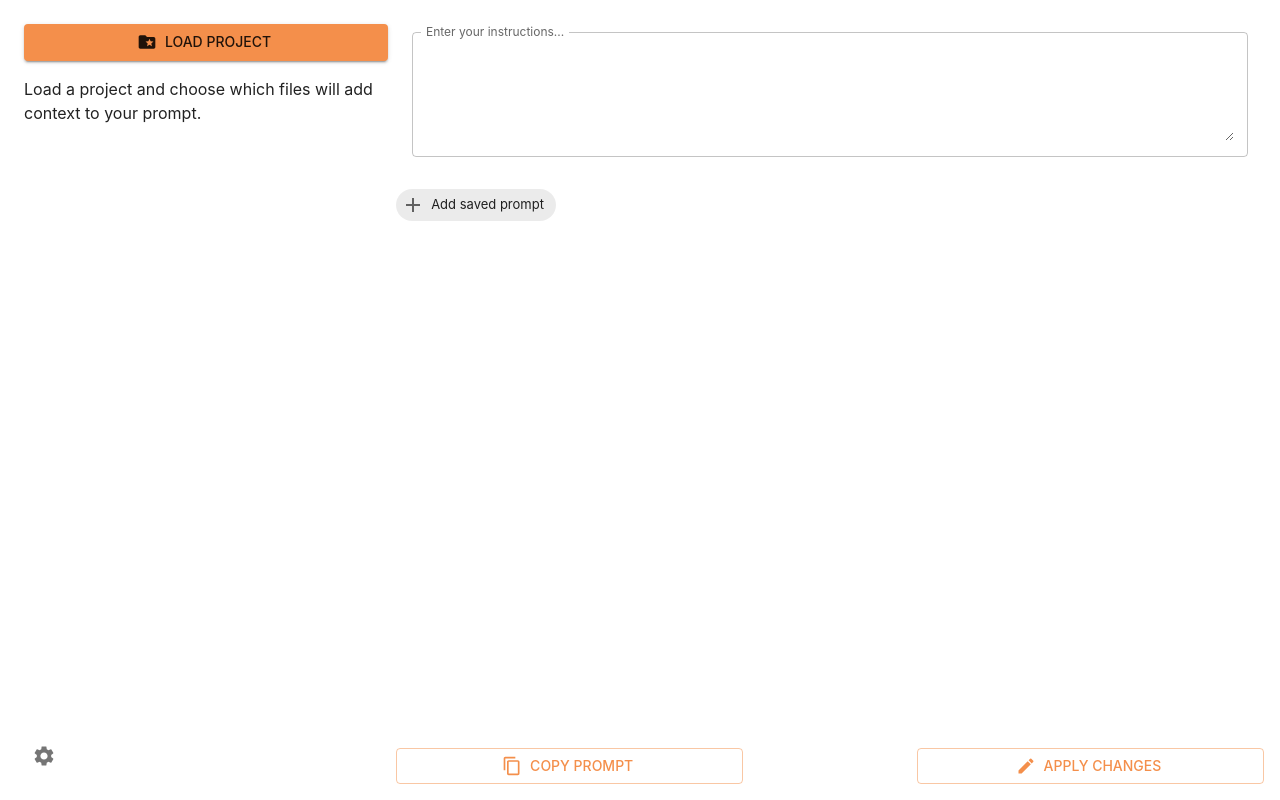
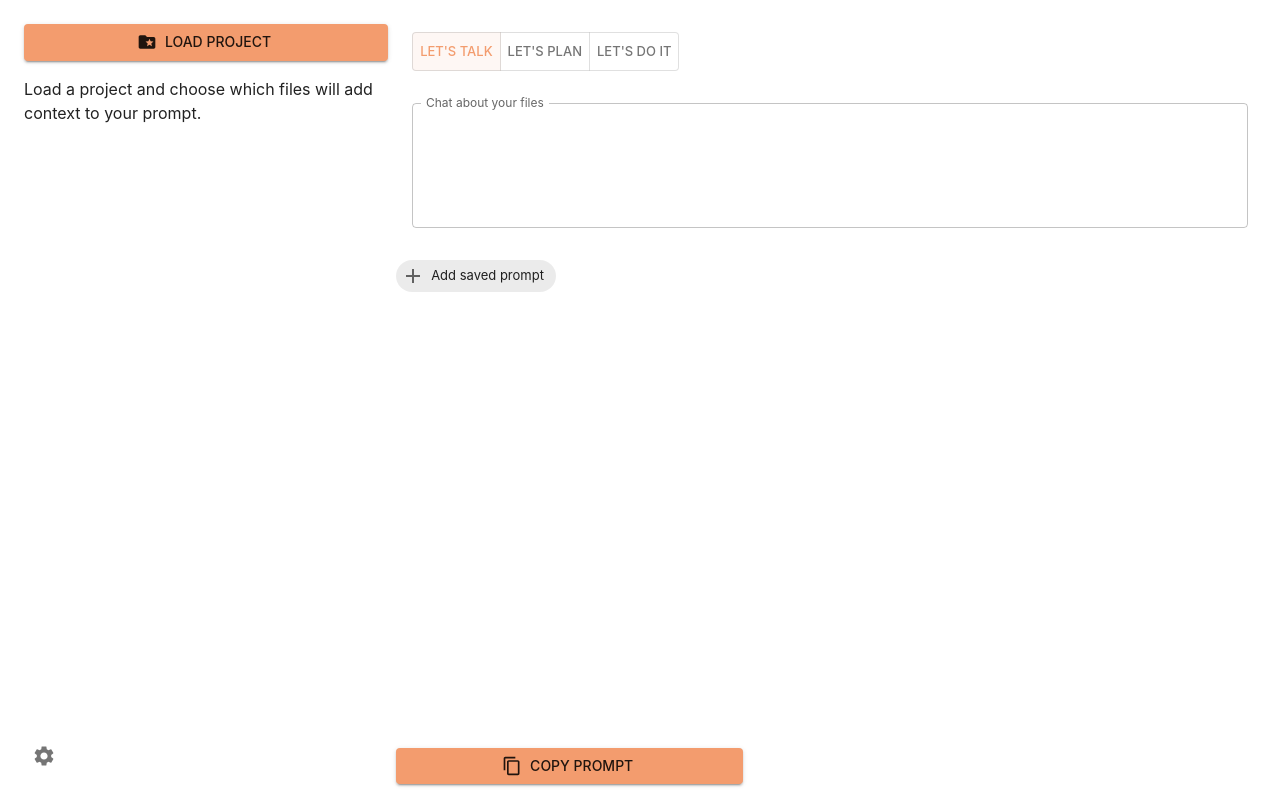
Before and after one commit to justinkahrs/o11n, a React (Vite) app: page / in a window 1280 px wide. Built offline with nearby package versions, Linux system fonts and the light colour scheme.

Commit message:
saving theme changes

```diff
--- a/src/App.tsx
+++ b/src/App.tsx
@@ -1,5 +1,13 @@
 import { useState, useEffect, useRef } from "react";
-import { ThemeProvider, CssBaseline, Stack, Grid, Button } from "@mui/material";
+import {
+  ThemeProvider,
+  CssBaseline,
+  Stack,
+  Grid,
+  Button,
+  ToggleButton,
+  ToggleButtonGroup,
+} from "@mui/material";
 import { invoke } from "@tauri-apps/api/core";
 import FileExplorer from "./components/FileExplorer";
 import { InstructionsInput } from "./components/InstructionsInput";
@@ -26,9 +34,9 @@ function App() {
   const [customTemplates, setCustomTemplates] = useState<CustomTemplate[]>([]);
   const [selectedFiles, setSelectedFiles] = useState<FileNode[]>([]);
   const [projects, setProjects] = useState<TreeItemData[]>([]);
-  const [planMode, setPlanMode] = useState(false);
   const [plan, setPlan] = useState("");
   const [currentTheme, setCurrentTheme] = useState(defaultTheme);
+  const [mode, setMode] = useState<"talk" | "plan" | "do">("talk");
 
   const projectsRef = useRef(projects);
   const selectedFilesRef = useRef(selectedFiles);
@@ -64,10 +72,6 @@ const [currentTheme, setCurrentTheme] = useState(defaultTheme);
       })
     );
   }
-
-  const handleApply = async () => {
-    setPlanMode(true);
-  };
 
   const handleCommit = async () => {
     try {
@@ -105,15 +109,17 @@ const [currentTheme, setCurrentTheme] = useState(defaultTheme);
           onFileSelect={handleFileSelect}
           projects={projects}
           setProjects={setProjects}
-          onThemeChange={(primary, secondary) => {
-            setCurrentTheme(createTheme({
+          onThemeChange={(primary, secondary, mode) => {
+            setCurrentTheme(
+              createTheme({
                 typography: defaultTheme.typography,
                 palette: {
-                mode: "light",
+                  mode: mode,
                   primary: { main: primary },
                   secondary: { main: secondary },
                 },
-            }));
+              })
+            );
           }}
         />
         <Grid
@@ -135,20 +141,39 @@ const [currentTheme, setCurrentTheme] = useState(defaultTheme);
             }}
             alignContent="space-between"
           >
-            {planMode ? (
+            <>
+              <ToggleButtonGroup
+                color="primary"
+                value={mode}
+                exclusive
+                onChange={(e, newMode) => {
+                  if (newMode !== null) setMode(newMode);
+                }}
+                sx={{ m: 2 }}
+              >
+                <ToggleButton size="small" value="talk">
+                  Let's talk
+                </ToggleButton>
+                <ToggleButton size="small" value="plan">
+                  Let's plan
+                </ToggleButton>
+                <ToggleButton size="small" value="do">
+                  Let's do it
+                </ToggleButton>
+              </ToggleButtonGroup>
+              {mode === "do" ? (
                 <PlanInput plan={plan} onChange={setPlan} />
               ) : (
-              <>
-                <InstructionsInput onChange={setInstructions} />
+                <InstructionsInput mode={mode} onChange={setInstructions} />
+              )}
+
               <TemplateSelection
                 templates={customTemplates}
                 onAddTemplate={(template) =>
                   setCustomTemplates((prev) => [...prev, template])
                 }
                 onRemoveTemplate={(id) =>
-                    setCustomTemplates((prev) =>
-                      prev.filter((t) => t.id !== id)
-                    )
+                  setCustomTemplates((prev) => prev.filter((t) => t.id !== id))
                 }
                 onToggleTemplate={(id) =>
                   setCustomTemplates((prev) =>
@@ -164,31 +189,24 @@ const [currentTheme, setCurrentTheme] = useState(defaultTheme);
                 onRemoveFolder={handleRemoveFolder}
               />
             </>
-            )}
           </Stack>
           <Stack
             direction="row"
             spacing={2}
             sx={{ mt: 2 }}
-            justifyContent={planMode ? "flex-end" : "space-between"}
+            justifyContent={mode === "do" ? "flex-end" : "space-between"}
           >
-            {planMode ? (
+            {mode === "do" ? (
               <>
-                <Button
-                  fullWidth
-                  variant="outlined"
-                  startIcon={<ChevronLeft />}
-                  sx={{ mt: 2, width: "30%" }}
-                  onClick={() => setPlanMode(false)}
-                >
-                  Go back
-                </Button>
-
                 <Button
                   fullWidth
                   variant="contained"
                   startIcon={<Create />}
-                  sx={{ mt: 2, width: "30%" }}
+                  sx={{
+                    display: "none",
+                    mt: 2,
+                    width: "30%",
+                  }} /* hiding for now */
                   onClick={handleRevert}
                 >
                   Revert Changes
@@ -209,16 +227,8 @@ const [currentTheme, setCurrentTheme] = useState(defaultTheme);
                   files={selectedFiles}
                   userInstructions={instructions}
                   customTemplates={customTemplates}
+                  isTalkMode={mode === "talk"}
                 />
-                <Button
-                  fullWidth
-                  startIcon={<Create />}
-                  variant="outlined"
-                  onClick={handleApply}
-                  sx={{ width: "40%" }}
-                >
-                  Apply Changes
-                </Button>
               </>
             )}
           </Stack>
--- a/src/components/Copy.tsx
+++ b/src/components/Copy.tsx
@@ -18,6 +18,7 @@ interface CopyProps {
   userInstructions: string;
   customTemplates?: CustomTemplate[];
   variant?: string;
+  isTalkMode?: boolean;
 }
 
 // Function to map extension to a markdown language identifier
@@ -28,6 +29,7 @@ export default function Copy({
   customTemplates,
   files,
   userInstructions,
+  isTalkMode,
 }: CopyProps) {
   /* COPY PROMPT SECTION */
   async function handleCopy() {
@@ -90,7 +92,9 @@ export default function Copy({
       lines.push("</custom_instructions>");
     }
 
-    lines.push(xmlFormattingInstructions);
+    if (!isTalkMode) {
+      lines.push(xmlFormattingInstructions);
+    }
 
     lines.push("<user_instructions>");
     lines.push(userInstructions);
@@ -102,7 +106,7 @@ export default function Copy({
   return (
     <Button
       fullWidth
-      variant="outlined"
+      variant="contained"
       onClick={handleCopy}
       startIcon={<ContentCopy />}
       sx={{ width: "40%" }}
--- a/src/components/FileCard.tsx
+++ b/src/components/FileCard.tsx
@@ -45,7 +45,7 @@ export function FileCard({ file, percentage, onRemoveFile }: FileCardProps) {
         }}
       >
         <Typography variant="subtitle2">
-          <InsertDriveFile />
+          <InsertDriveFile color="secondary" />
         </Typography>
         <Typography variant="subtitle2">{file.name}</Typography>
         <Typography variant="caption">
--- a/src/components/FolderGroup.tsx
+++ b/src/components/FolderGroup.tsx
@@ -63,7 +63,7 @@ export function FolderGroup({
       >
         <Box sx={{ flexGrow: 1 }}>
           <Typography variant="subtitle1" style={{ display: "flex" }}>
-            <Folder style={{ marginRight: ".5rem" }} />
+            <Folder color="primary" style={{ marginRight: ".5rem" }} />
             {`${displayedFolder} - ${count} file${count === 1 ? "" : "s"}`}
           </Typography>
           <Typography
--- a/src/components/InstructionsInput.tsx
+++ b/src/components/InstructionsInput.tsx
@@ -3,9 +3,10 @@ import { useState } from "react";
 
 interface InstructionsInputProps {
   onChange: (value: string) => void;
+  mode: string;
 }
 
-export function InstructionsInput({ onChange }: InstructionsInputProps) {
+export function InstructionsInput({ mode, onChange }: InstructionsInputProps) {
   const [inputValue, setInputValue] = useState("");
   const userPrompts: string[] = [];
 
@@ -13,18 +14,22 @@ export function InstructionsInput({ onChange }: InstructionsInputProps) {
     setInputValue(e.target.value);
     onChange(e.target.value);
   };
+  const label =
+    mode === "talk"
+      ? "Chat about your files"
+      : "Describe what you want changed ";
 
   return (
     <Box sx={{ px: 2, pt: 2 }}>
       <TextField
         variant="outlined"
         fullWidth
-        label="Enter your instructions..."
+        label={label}
         value={inputValue}
         onChange={handleInputChange}
         multiline
         minRows={4}
-        inputProps={{ style: { resize: "both" } }}
+        inputProps={{ style: { resize: "none" } }}
         InputLabelProps={{ shrink: true }}
       />
       <Stack direction="row" spacing={1} sx={{ mt: 2 }}>
--- a/src/components/PlanInput.tsx
+++ b/src/components/PlanInput.tsx
@@ -28,7 +28,8 @@ export function PlanInput({ plan, onChange }: PlanInputProps) {
         onChange={handleInputChange}
         multiline
         minRows={4}
-        inputProps={{ style: { resize: "both" } }}
+        maxRows={8}
+        inputProps={{ style: { resize: "none" } }}
         InputLabelProps={{ shrink: true }}
       />
     </Box>
--- a/src/components/SettingsMenu.tsx
+++ b/src/components/SettingsMenu.tsx
@@ -12,7 +12,7 @@ import ThemeModal from "./ThemeModal";
 type SettingsMenuProps = {
   showDotfiles: boolean;
   setShowDotfiles: (value: boolean) => void;
-  onThemeChange?: (primary: string, secondary: string) => void;
+  onThemeChange?: (primary: string, secondary: string, mode: "light" | "dark") => void;
 };
 
 export default function SettingsMenu({
@@ -72,8 +72,8 @@ export default function SettingsMenu({
       <ThemeModal
         open={themeModalOpen}
         onClose={() => setThemeModalOpen(false)}
-        onApply={(primary, secondary) => {
-          if (onThemeChange) onThemeChange(primary, secondary);
+        onApply={(primary, secondary, mode) => {
+          if (onThemeChange) onThemeChange(primary, secondary, mode);
           setThemeModalOpen(false);
         }}
       />
--- a/src/components/ThemeModal.tsx
+++ b/src/components/ThemeModal.tsx
@@ -6,13 +6,15 @@ import {
   DialogActions,
   Button,
   TextField,
+  Switch,
+  FormControlLabel,
   useTheme,
 } from "@mui/material";
 
 type ThemeModalProps = {
   open: boolean;
   onClose: () => void;
-  onApply: (primary: string, secondary: string) => void;
+  onApply: (primary: string, secondary: string, mode: "light" | "dark") => void;
 };
 
 export default function ThemeModal({
@@ -25,6 +27,7 @@ export default function ThemeModal({
   const [secondaryColor, setSecondaryColor] = useState(
     theme.palette.secondary.main
   );
+  const [isDarkMode, setIsDarkMode] = useState(false);
 
   return (
     <Dialog open={open} onClose={onClose}>
@@ -46,10 +49,20 @@ export default function ThemeModal({
           margin="normal"
           fullWidth
         />
+        <FormControlLabel
+          control={
+            <Switch
+              checked={isDarkMode}
+              onChange={(e) => setIsDarkMode(e.target.checked)}
+              color="primary"
+            />
+          }
+          label="Dark Mode"
+        />
       </DialogContent>
       <DialogActions>
         <Button onClick={onClose}>Cancel</Button>
-        <Button onClick={() => onApply(primaryColor, secondaryColor)}>
+        <Button onClick={() => onApply(primaryColor, secondaryColor, isDarkMode ? "dark" : "light")}>
           Apply
         </Button>
       </DialogActions>
--- a/src/theme.ts
+++ b/src/theme.ts
@@ -18,10 +18,10 @@ export const theme = createTheme({
   palette: {
     mode: "light",
     primary: {
-      main: "#F48F4B",
+      main: "#F39C6E",
     },
     secondary: {
-      main: "#60915A",
+      main: "#92AE79",
     },
   },
 });
--- a/src/types.ts
+++ b/src/types.ts
@@ -16,7 +16,7 @@ export interface TreeItemData {
 }
 
 export interface FileExplorerProps {
-  onThemeChange: (primary: string, secondary: string) => void;
+  onThemeChange: (primary: string, secondary: string, mode: string) => void;
   onFileSelect: (file: {
     id: string;
     name: string;
```
Also changed, not shown: src/components/FileExplorer.tsx (+36 -25 lines), 1 other file (tests, documents, lock files or other folders). Lines whose indentation alone changed are shown as unchanged.
